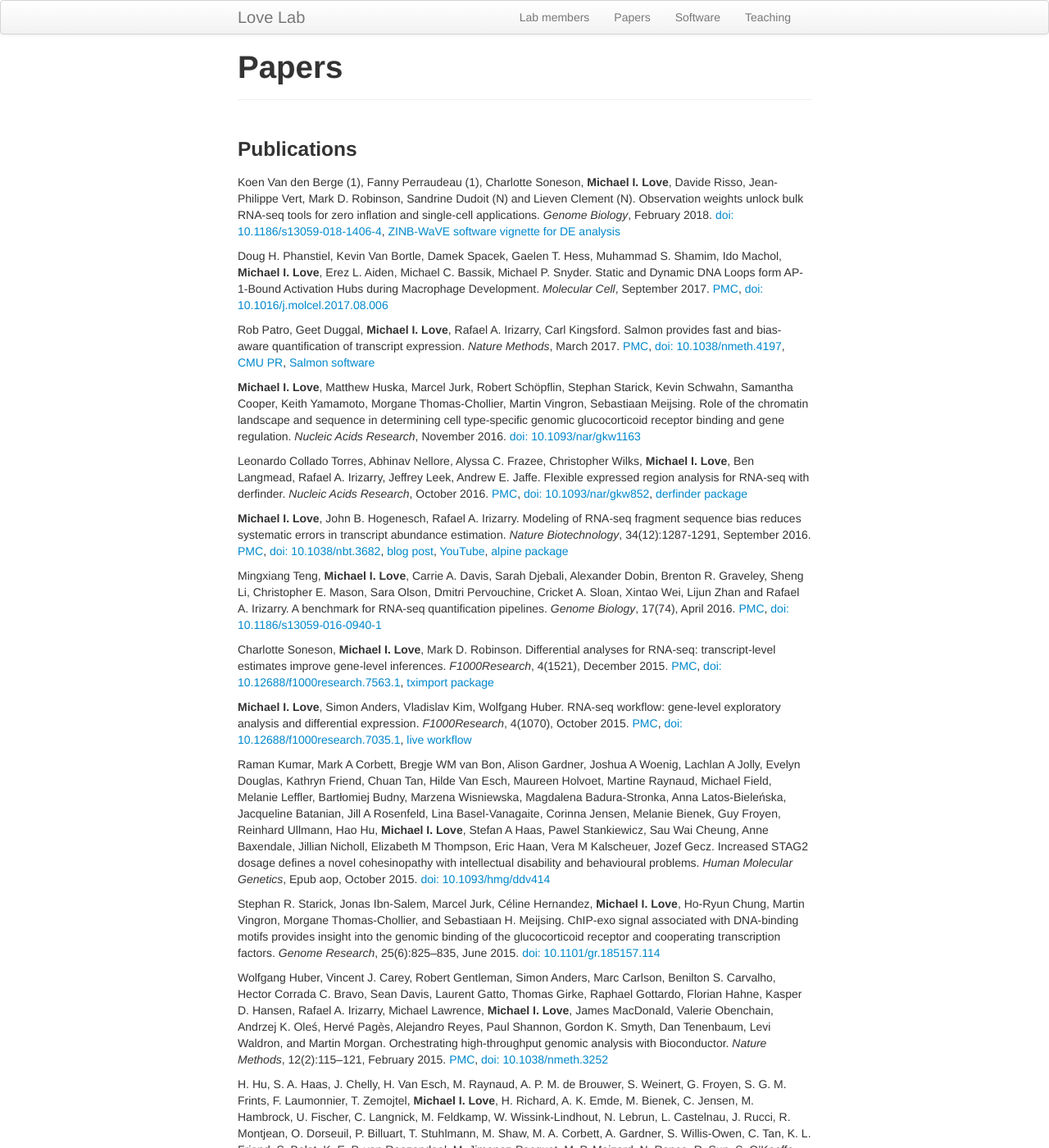
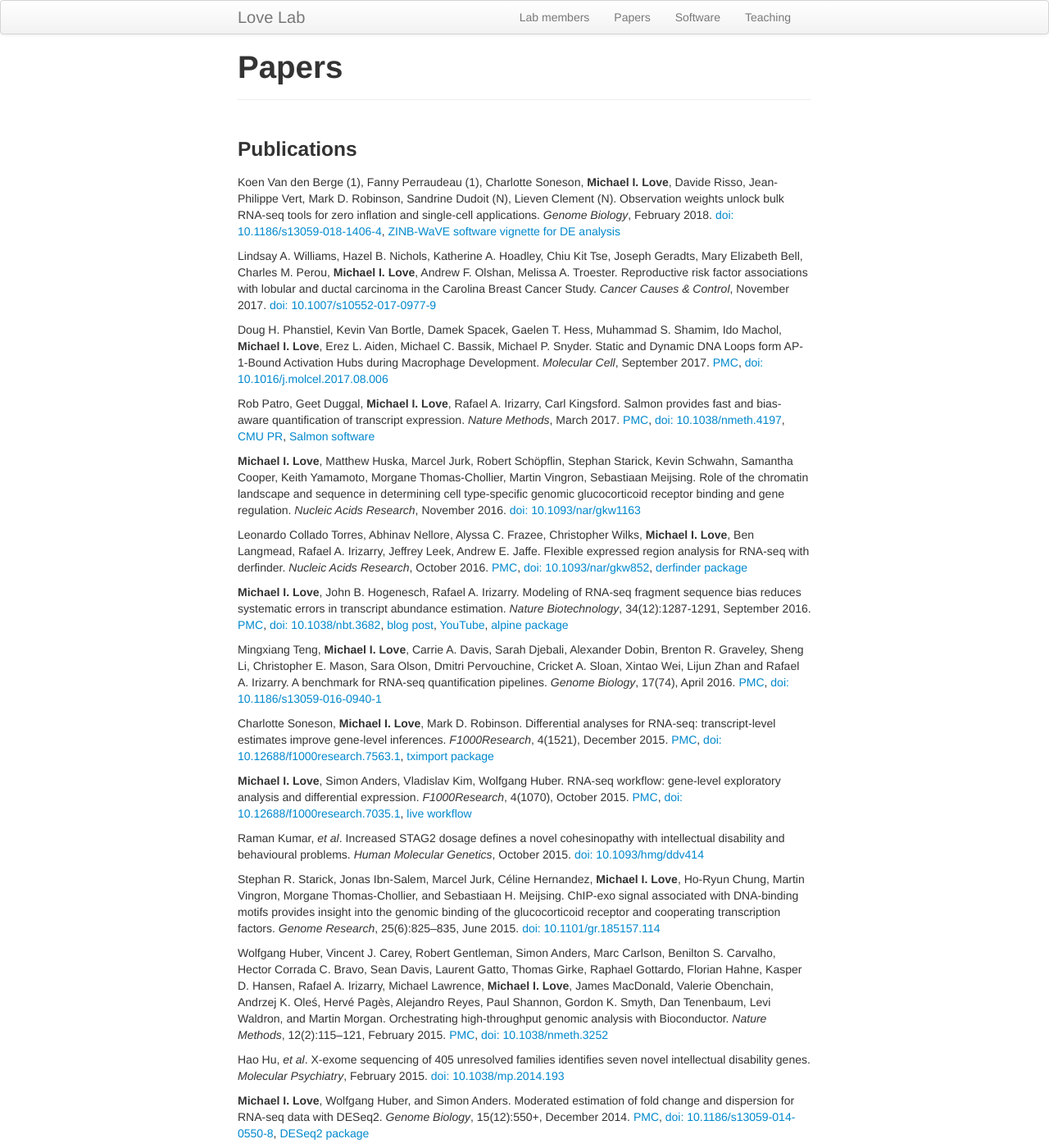
Before and after one commit to mikelove/mikelove.github.io, a Jekyll site: the page built from pages/papers.md, in a window 1280 px wide and 1400 px high. Shown: the whole window at 82% size. Built offline with Jekyll 4.4.1, drawn with Linux system fonts in a browser that asks for light colours; some of the changed text lies outside the part shown.

Commit message:
add williams paper

```diff
--- a/pages/papers.md
+++ b/pages/papers.md
@@ -7,12 +7,20 @@ title: "Papers"
 
 Koen Van den Berge (1), Fanny Perraudeau (1), Charlotte Soneson,
 **Michael I. Love**, Davide Risso, Jean-Philippe Vert, Mark
-D. Robinson, Sandrine Dudoit (N) and Lieven Clement (N).
+D. Robinson, Sandrine Dudoit (N), Lieven Clement (N).
 Observation weights unlock bulk RNA-seq tools for zero inflation and
 single-cell applications.
 *Genome Biology*, February 2018.
 [doi: 10.1186/s13059-018-1406-4](https://doi.org/10.1186/s13059-018-1406-4),
 [ZINB-WaVE software vignette for DE analysis](http://bioconductor.org/packages/zinbwave)
+
+Lindsay A. Williams, Hazel B. Nichols, Katherine A. Hoadley, Chiu Kit
+Tse, Joseph Geradts, Mary Elizabeth Bell, Charles M. Perou,
+**Michael I. Love**, Andrew F. Olshan, Melissa A. Troester.
+Reproductive risk factor associations with lobular and ductal
+carcinoma in the Carolina Breast Cancer Study.
+*Cancer Causes & Control*, November 2017.
+[doi: 10.1007/s10552-017-0977-9](https://doi.org/10.1007/s10552-017-0977-9)
 
 Doug H. Phanstiel, Kevin Van Bortle, Damek Spacek, Gaelen T. Hess,
 Muhammad S. Shamim, Ido Machol, **Michael I. Love**, Erez L. Aiden,
@@ -83,18 +91,10 @@ expression.
 [doi: 10.12688/f1000research.7035.1](https://doi.org/10.12688/f1000research.7035.1),
 [live workflow](http://www.bioconductor.org/help/workflows/rnaseqGene/)
 
-Raman Kumar, Mark A Corbett, Bregje WM van Bon, Alison Gardner, Joshua
-A Woenig, Lachlan A Jolly, Evelyn Douglas, Kathryn Friend, Chuan Tan,
-Hilde Van Esch, Maureen Holvoet, Martine Raynaud, Michael Field,
-Melanie Leffler, Bartłomiej Budny, Marzena Wisniewska, Magdalena
-Badura-Stronka, Anna Latos-Bieleńska, Jacqueline Batanian, Jill A
-Rosenfeld, Lina Basel-Vanagaite, Corinna Jensen, Melanie Bienek, Guy
-Froyen, Reinhard Ullmann, Hao Hu, **Michael I. Love**, Stefan A Haas, Pawel
-Stankiewicz, Sau Wai Cheung, Anne Baxendale, Jillian Nicholl,
-Elizabeth M Thompson, Eric Haan, Vera M Kalscheuer, Jozef Gecz.
+Raman Kumar, *et al*.
 Increased STAG2 dosage defines a novel cohesinopathy with intellectual
-disability and behavioural problems. *Human Molecular Genetics*,
-Epub aop, October 2015.
+disability and behavioural problems.
+*Human Molecular Genetics*, October 2015.
 [doi: 10.1093/hmg/ddv414](https://doi.org/10.1093/hmg/ddv414)
 
 Stephan R. Starick, Jonas Ibn-Salem, Marcel Jurk, Céline Hernandez,
@@ -117,26 +117,10 @@ February 2015.
 [PMC](http://www.ncbi.nlm.nih.gov/pmc/articles/PMC4509590/),
 [doi: 10.1038/nmeth.3252](https://doi.org/10.1038/nmeth.3252)
 
-H. Hu, S. A. Haas, J. Chelly, H. Van Esch, M. Raynaud, A. P. M.  de
-Brouwer, S. Weinert, G. Froyen, S. G. M. Frints, F. Laumonnier,
-T. Zemojtel, **Michael I. Love**, H. Richard, A. K. Emde, M. Bienek,
-C. Jensen, M. Hambrock, U. Fischer, C. Langnick, M. Feldkamp,
-W. Wissink-Lindhout, N. Lebrun, L. Castelnau, J. Rucci, R. Montjean,
-O. Dorseuil, P. Billuart, T. Stuhlmann, M. Shaw, M. A. Corbett,
-A. Gardner, S. Willis-Owen, C. Tan, K. L. Friend, S. Belet,
-K. E. P. van Roozendaal, M. Jimenez-Pocquet, M. P. Moizard, N. Ronce,
-R. Sun, S. O’Keeffe, R. Chenna, A. van Bommel, J. Goke, A. Hackett,
-M. Field, L. Christie, J. Boyle, E. Haan, J. Nelson, G. Turner,
-G. Baynam, G. Gillessen-Kaesbach, U. Muller, D. Steinberger, B. Budny,
-M. Badura-Stronka, A. Latos-Bielenska, L. B. Ousager, P. Wieacker,
-G. Rodriguez Criado, M. L. Bondeson, G. Anneren, A. Dufke, M. Cohen,
-L. Van Maldergem, C. Vincent-Delorme, B. Echenne, B. Simon-Bouy,
-T. Kleefstra, M. Willemsen, J. P. Fryns, K. Devriendt, R. Ullmann,
-M. Vingron, K. Wrogemann, T. F. Wienker, A. Tzschach, H. van Bokhoven,
-J. Gecz, T. J. Jentsch, W. Chen, H. H. Ropers, and
-V. M. Kalscheuer. X-exome sequencing of 405 unresolved families
-identifies seven novel intellectual disability genes. *Molecular
-Psychiatry*, Epub aop, February 2015.
+Hao Hu, *et al*.
+X-exome sequencing of 405 unresolved families
+identifies seven novel intellectual disability genes.
+*Molecular Psychiatry*, February 2015.
 [doi: 10.1038/mp.2014.193](https://doi.org/10.1038/mp.2014.193)
 
 **Michael I. Love**, Wolfgang Huber, and Simon Anders. Moderated
```
